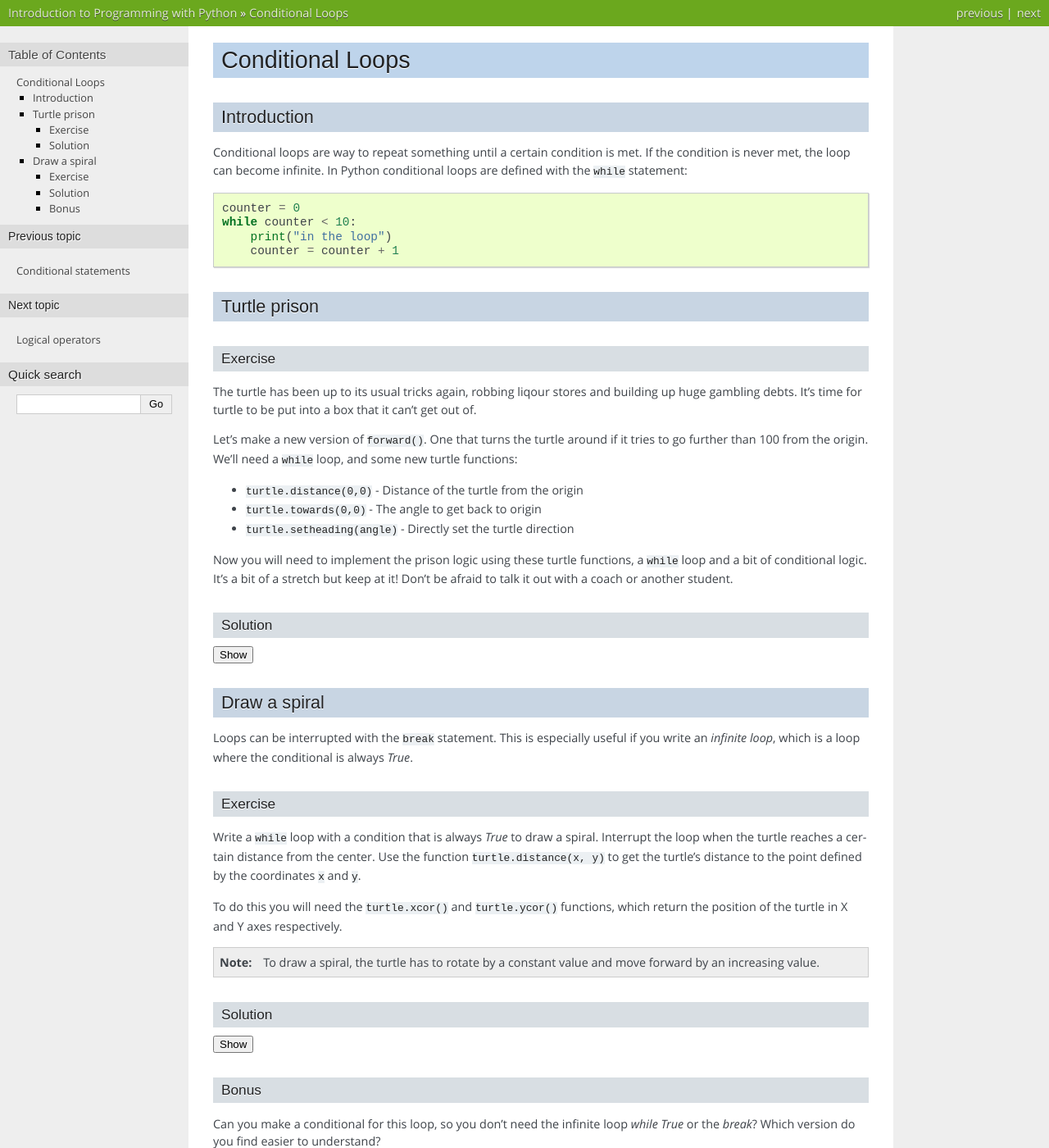
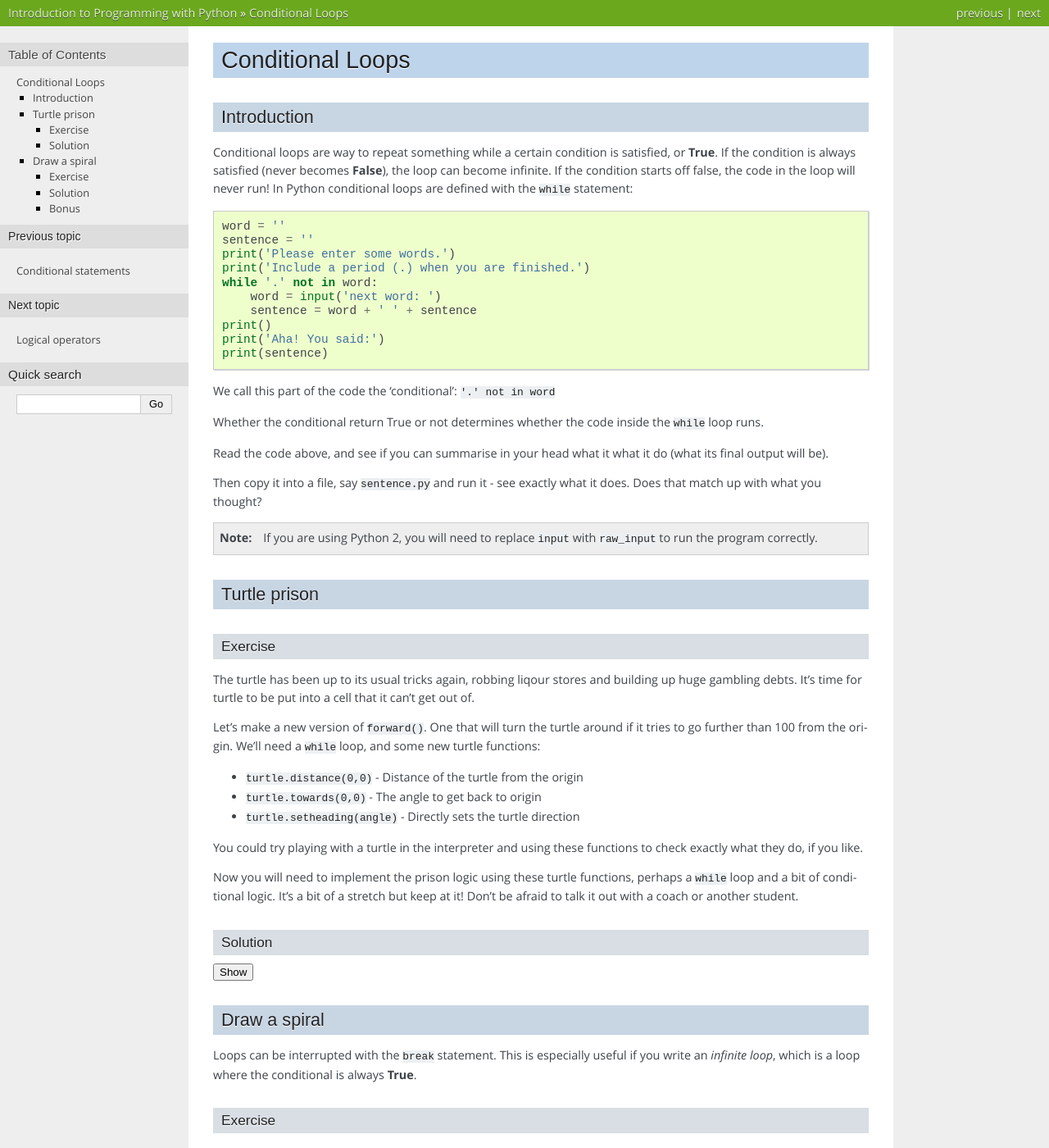
Before and after one commit to OpenTechSchool/python-beginners, a Sphinx documentation site: the page built from source/conditional_loops.rst, in a window 1280 px wide and 1400 px high. Shown: the whole window at 82% size. Built offline with Sphinx 7.4.7, drawn with Linux system fonts in a browser that asks for light colours; some web fonts are replaced.

Commit message:
Expand language introducing conditional loops
Also, changing wording on prison slightly

```diff
--- a/source/conditional_loops.rst
+++ b/source/conditional_loops.rst
@@ -1,18 +1,40 @@
 Conditional Loops
 *****************
-
 Introduction
 ============
 
-Conditional loops are way to repeat something until a certain condition is met.
-If the condition is never met, the loop can become infinite. In Python
-conditional loops are defined with the ``while`` statement::
+Conditional loops are way to repeat something while a certain condition
+is satisfied, or **True**. If the condition is always satisfied (never
+becomes **False**), the loop can become infinite.
+If the condition starts off false, the code in the loop will never run!
+In Python conditional loops are defined with the ``while`` statement::
 
-    counter = 0
-    while counter < 10:
-        print("in the loop")
-        counter = counter + 1
+    word = ''
+    sentence = ''
+    print('Please enter some words.')
+    print('Include a period (.) when you are finished.')
+    while '.' not in word:
+        word = input('next word: ')
+        sentence = word + ' ' + sentence
+    print()
+    print('Aha! You said:')
+    print(sentence)
 
+We call this part of the code the 'conditional': ``'.' not in word``
+
+Whether the conditional return True or not determines whether the code inside
+the ``while`` loop runs.
+
+Read the code above, and see if you can summarise in your head what
+it what it do (what its final output will be).
+
+Then copy it into a file, say :file:`sentence.py` and run it - see
+exactly what it does. Does that match up with what you thought?
+
+.. note::
+
+   If you are using Python 2, you will need to replace ``input`` with
+   ``raw_input`` to run the program correctly.
 
 Turtle prison
 =============
@@ -22,21 +44,23 @@ Exercise
 
 The turtle has been up to its usual tricks again, robbing liqour
 stores and building up huge gambling debts. It's time for turtle to be
-put into a box that it can't get out of.
+put into a cell that it can't get out of.
 
-Let's make a new version of ``forward()``. One that turns the turtle
+Let's make a new version of ``forward()``. One that will turn the turtle
 around if it tries to go further than 100 from the origin. We'll need
 a ``while`` loop, and some new turtle functions:
 
 * ``turtle.distance(0,0)`` - Distance of the turtle from the origin
 * ``turtle.towards(0,0)`` - The angle to get back to origin
-* ``turtle.setheading(angle)`` - Directly set the turtle direction
+* ``turtle.setheading(angle)`` - Directly sets the turtle direction
+
+You could try playing with a turtle in the interpreter and using these
+functions to check exactly what they do, if you like.
 
 Now you will need to implement the prison logic using these turtle
-functions, a ``while`` loop and a bit of conditional logic. It's a bit
-of a stretch but keep at it! Don't be afraid to talk it out with a
-coach or another student.
-
+functions, perhaps a ``while`` loop and a bit of conditional logic.
+It's a bit of a stretch but keep at it! Don't be afraid to talk it out
+with a coach or another student.
 
 Solution
 --------
@@ -57,15 +81,15 @@ Draw a spiral
 
 Loops can be interrupted with the ``break`` statement. This is
 especially useful if you write an *infinite loop*, which is a loop
-where the conditional is always *True*.
+where the conditional is always **True**.
 
 Exercise
 --------
 
-Write a ``while`` loop with a condition that is always *True* to draw a spiral.
-Interrupt the loop when the turtle reaches a certain distance from the center.
-Use the function ``turtle.distance(x, y)`` to get the turtle's distance to the
-point defined by the coordinates ``x`` and ``y``.
+Write a ``while`` loop with a condition that is always **True**
+to draw a spiral. Interrupt the loop when the turtle reaches a certain distance
+from the center. Use the function ``turtle.distance(x, y)`` to get the
+turtle's distance to the point defined by the coordinates ``x`` and ``y``.
 
 To do this you will need the ``turtle.xcor()`` and ``turtle.ycor()``
 functions, which return the position of the turtle in X and Y axes
@@ -96,5 +120,5 @@ Bonus
 -----
 
 Can you make a conditional for this loop, so you don't need the
-infinite loop *while True* or the *break*? Which version do you find
+infinite loop ``while True`` or the ``break``? Which version do you find
 easier to understand?
```
